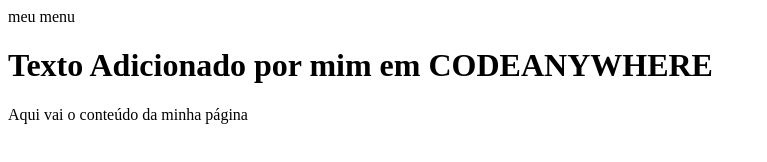
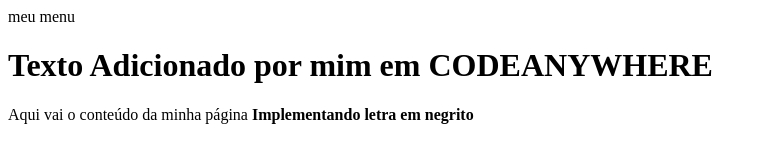
Before and after one commit to Medeiros2343/GITsite, a plain HTML site: page index.html in a window 1280 px wide. Shown: the whole page, without its empty margins (0-767 px from the left). Drawn offline with Linux system fonts and the light colour scheme.

Commit message:
Fiz uma letra em negrito

```diff
--- a/index.html
+++ b/index.html
@@ -8,6 +8,8 @@
     Texto Adicionado por mim em CODEANYWHERE
   </h1>
  Aqui vai o conteúdo da minha página
+  <b> Implementando letra em negrito</b>
+
 </body>
 
 </html>
```
